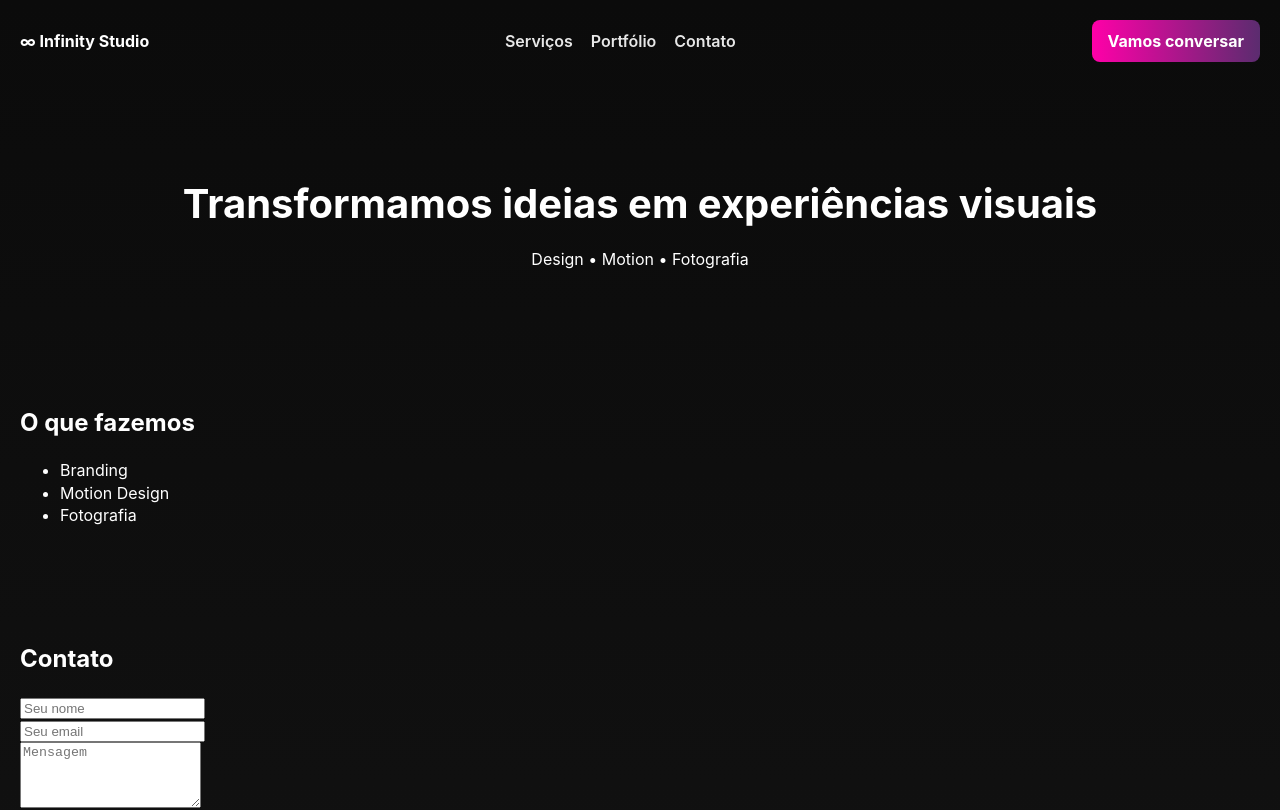
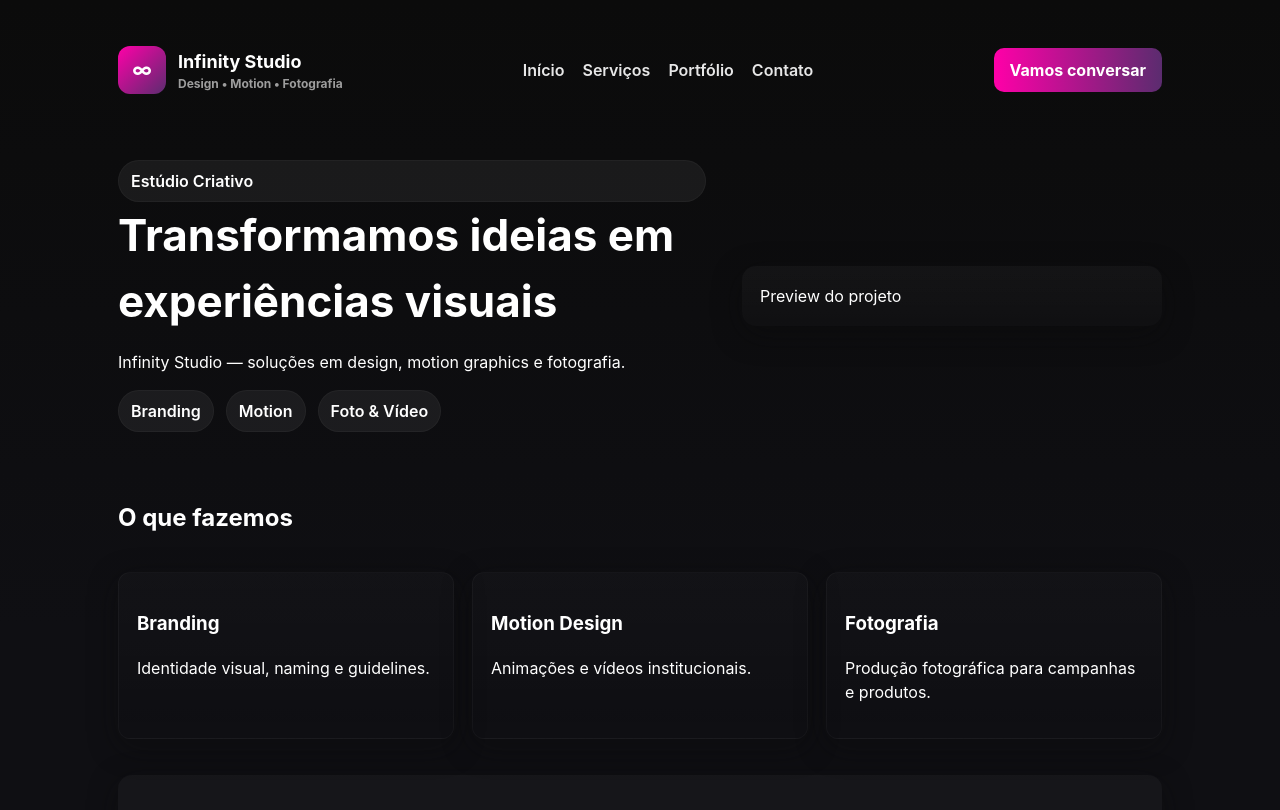
Before and after one commit to nf13kk/meusite, a plain HTML site: page index.html in a window 1280 px wide. Shown: the top 810 px of the page. Drawn offline with Linux system fonts and the light colour scheme.

Commit message:
Add files via upload

```diff
--- a/index.html
+++ b/index.html
@@ -4,37 +4,79 @@
   <meta charset="utf-8" />
   <meta name="viewport" content="width=device-width, initial-scale=1" />
   <title>Infinity Studio</title>
+  <meta name="description" content="Infinity Studio — estúdio criativo" />
   <style>
     :root{
-      --purple: #5B2C6F;
-      --magenta: #FF00A8;
-      --black: #0b0b0b;
-      --white: #ffffff;
-      font-family: Inter, sans-serif;
+      --purple:#5B2C6F;
+      --magenta:#FF00A8;
+      --black:#0b0b0b;
+      --white:#ffffff;
+      --glass:rgba(255,255,255,0.06);
+      --radius:14px;
+      --max-width:1100px;
+      --shadow:0 8px 30px rgba(11,11,11,0.45);
+      font-family:Inter,sans-serif;
     }
+    *{box-sizing:border-box}
     body{
-      margin:0;background:linear-gradient(180deg,var(--black),#111);
-      color:var(--white);line-height:1.4;transition:opacity .4s ease;
+      margin:0;
+      background:linear-gradient(180deg,var(--black) 0%,#0f0f13 50%);
+      color:var(--white);
+      line-height:1.5;
+      transition:opacity .4s ease;
     }
     body.fade-out{opacity:0}
-    header,footer{padding:20px}
-    .nav{display:flex;justify-content:space-between;align-items:center}
+    .container{max-width:var(--max-width);margin:0 auto;padding:28px}
+    header{padding:18px 0}
+    .nav{display:flex;align-items:center;justify-content:space-between;gap:16px}
+    .brand{display:flex;align-items:center;gap:12px;font-weight:700}
+    .logo{width:48px;height:48px;border-radius:12px;background:linear-gradient(135deg,var(--magenta),var(--purple));display:flex;align-items:center;justify-content:center;font-size:20px}
     nav ul{display:flex;gap:18px;list-style:none;margin:0;padding:0}
-    nav a{color:rgba(255,255,255,.9);text-decoration:none;font-weight:600;transition:.3s}
+    nav a{color:rgba(255,255,255,0.9);text-decoration:none;font-weight:600;position:relative;transition:.3s}
+    nav a::after{content:"";position:absolute;left:0;bottom:-4px;width:0;height:2px;background:var(--magenta);transition:.3s}
     nav a:hover{color:var(--magenta)}
-    .cta{background:linear-gradient(90deg,var(--magenta),var(--purple));padding:10px 16px;border-radius:8px;color:#fff;text-decoration:none;font-weight:700;transition:.3s}
-    .cta:hover{transform:scale(1.05);box-shadow:0 0 15px var(--magenta)}
-    .hero{padding:60px 20px;text-align:center}
-    .hero h1{font-size:40px;margin-bottom:16px}
-    html{scroll-behavior:smooth}
+    nav a:hover::after{width:100%}
+    .cta,button{background:linear-gradient(90deg,var(--magenta),var(--purple));
+      padding:10px 16px;border-radius:10px;color:var(--white);text-decoration:none;
+      font-weight:700;transition:.3s;cursor:pointer;border:none}
+    .cta:hover,button:hover{transform:scale(1.05);box-shadow:0 0 15px var(--magenta)}
+    .hero{display:grid;grid-template-columns:1fr 420px;gap:36px;align-items:center;padding:48px 0}
+    .hero-left h1{font-size:44px;margin:0 0 12px}
+    .features{display:flex;gap:12px}
+    .chip{background:var(--glass);padding:8px 12px;border-radius:999px;font-weight:600;border:1px solid rgba(255,255,255,0.04)}
+    .card{background:linear-gradient(180deg,rgba(255,255,255,0.03),rgba(255,255,255,0.01));border-radius:var(--radius);padding:18px;box-shadow:var(--shadow)}
+    .services{display:grid;grid-template-columns:repeat(3,1fr);gap:18px;margin:36px 0}
+    .service{padding:18px;border-radius:12px;background:linear-gradient(180deg,rgba(255,255,255,0.02),transparent);border:1px solid rgba(255,255,255,0.03);transition:.3s}
+    .service:hover{transform:translateY(-5px);box-shadow:0 6px 20px rgba(255,0,168,0.2)}
+    .gallery{display:grid;grid-template-columns:repeat(4,1fr);gap:10px;margin:28px 0}
+    .gitem{height:120px;border-radius:10px;background-size:cover;background-position:center;transition:.3s}
+    .gitem:hover{transform:scale(1.05);box-shadow:0 0 15px var(--magenta)}
+    .contact{display:flex;gap:20px;align-items:center;margin:28px 0}
+    .contact form{flex:1;display:flex;flex-direction:column;gap:12px}
+    input,textarea{background:transparent;border:1px solid rgba(255,255,255,0.08);padding:12px;border-radius:8px;color:var(--white)}
+    footer{padding:30px 0;color:rgba(255,255,255,0.6);font-size:14px}
+    @media(max-width:900px){
+      .hero{grid-template-columns:1fr}
+      .services{grid-template-columns:repeat(2,1fr)}
+      .gallery{grid-template-columns:repeat(2,1fr)}
+      nav ul{display:none}
+    }
   </style>
 </head>
 <body>
+  <div class="container">
     <header>
       <div class="nav">
-      <div><strong>∞ Infinity Studio</strong></div>
+        <div class="brand">
+          <div class="logo">∞</div>
+          <div>
+            <div style="font-size:18px">Infinity Studio</div>
+            <div style="font-size:12px;color:rgba(255,255,255,0.6)">Design • Motion • Fotografia</div>
+          </div>
+        </div>
         <nav>
           <ul>
+            <li><a href="#">Início</a></li>
             <li><a href="#servicos">Serviços</a></li>
             <li><a href="portfolio.html">Portfólio</a></li>
             <li><a href="#contato">Contato</a></li>
@@ -46,38 +88,66 @@
 
     <main>
       <section class="hero">
+        <div class="hero-left">
+          <div class="chip">Estúdio Criativo</div>
           <h1>Transformamos ideias em experiências visuais</h1>
-      <p>Design • Motion • Fotografia</p>
+          <p>Infinity Studio — soluções em design, motion graphics e fotografia.</p>
+          <div class="features">
+            <div class="chip">Branding</div>
+            <div class="chip">Motion</div>
+            <div class="chip">Foto & Vídeo</div>
+          </div>
+        </div>
+        <aside class="card">
+          <div class="studio-preview">Preview do projeto</div>
+        </aside>
       </section>
 
-    <section id="servicos" style="padding:40px 20px">
+      <section id="servicos">
         <h2>O que fazemos</h2>
-      <ul>
-        <li>Branding</li>
-        <li>Motion Design</li>
-        <li>Fotografia</li>
-      </ul>
+        <div class="services">
+          <div class="service card">
+            <h3>Branding</h3>
+            <p>Identidade visual, naming e guidelines.</p>
+          </div>
+          <div class="service card">
+            <h3>Motion Design</h3>
+            <p>Animações e vídeos institucionais.</p>
+          </div>
+          <div class="service card">
+            <h3>Fotografia</h3>
+            <p>Produção fotográfica para campanhas e produtos.</p>
+          </div>
+        </div>
       </section>
 
-    <section id="contato" style="padding:40px 20px">
-      <h2>Contato</h2>
+      <section id="contato" class="contact">
+        <div class="card" style="flex:1">
+          <h3>Fale com a gente</h3>
           <form onsubmit="submitForm(event)">
-        <input type="text" name="nome" placeholder="Seu nome" required><br>
-        <input type="email" name="email" placeholder="Seu email" required><br>
-        <textarea name="mensagem" placeholder="Mensagem" rows="4" required></textarea><br>
+            <input type="text" name="nome" placeholder="Seu nome" required />
+            <input type="email" name="email" placeholder="Seu email" required />
+            <textarea name="mensagem" placeholder="Mensagem" rows="4" required></textarea>
             <button type="submit">Enviar</button>
           </form>
+        </div>
       </section>
     </main>
 
     <footer>
       © Infinity Studio — Todos os direitos reservados
     </footer>
+  </div>
 
   <script>
-    // efeito de transição entre páginas
+    function submitForm(e){
+      e.preventDefault();
+      alert("Mensagem enviada!");
+      e.target.reset();
+    }
+    // transição de páginas
     document.querySelectorAll("a").forEach(link=>{
-      if(link.getAttribute("href") && link.getAttribute("href").endsWith(".html")){
+      if(link.getAttribute("href")?.endsWith(".html")){
         link.addEventListener("click",e=>{
           e.preventDefault();
           document.body.classList.add("fade-out");
@@ -85,11 +155,6 @@
         });
       }
     });
-    function submitForm(e){
-      e.preventDefault();
-      alert("Mensagem enviada com sucesso!");
-      e.target.reset();
-    }
   </script>
 </body>
 </html>
```
Also changed, not shown: portifolio.html (+40 -19 lines). Lines whose indentation alone changed are shown as unchanged.
